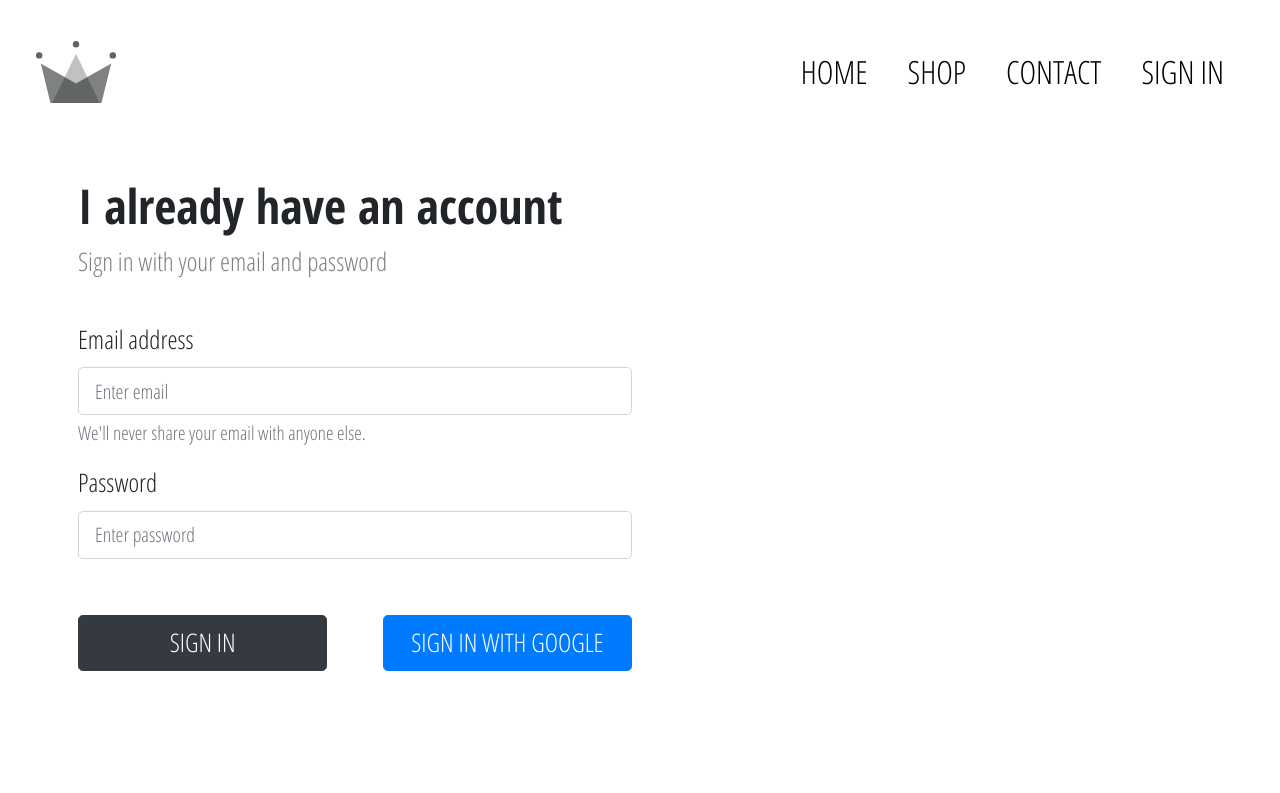
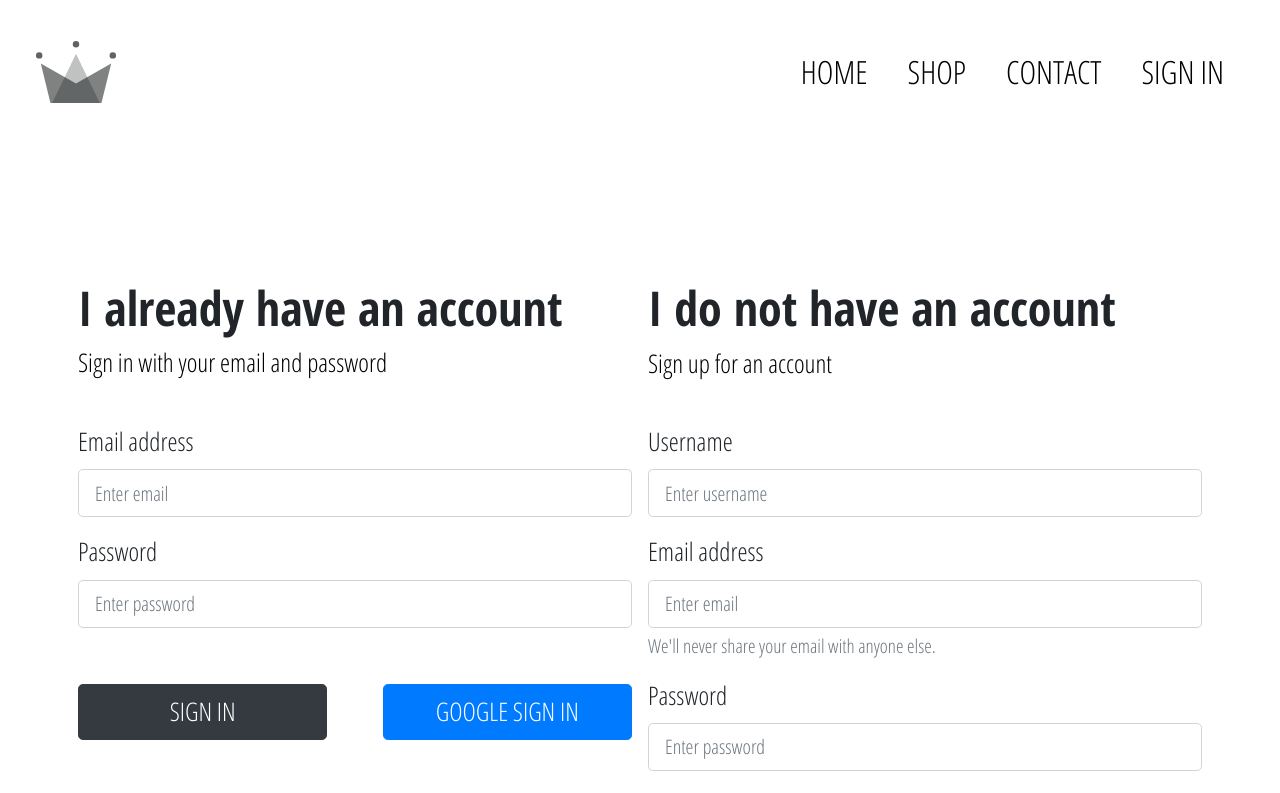
Before and after one commit to cosmin-enache/crwn-clothing, a React (Create React App) app: page /user-auth in a window 1280 px wide. Shown: the top 793 px of the page. Built offline with nearby package versions, Linux system fonts and the light colour scheme.

Commit message:
Auth page re-format

```diff
--- a/src/App.css
+++ b/src/App.css
@@ -48,6 +48,13 @@ h1 {
     color: grey; }
 #authPage .text-muted {
   font-size: 1.2em !important; }
+#authPage .sign-up-container {
+  position: relative;
+  top: 127px; }
+#authPage .styled-button {
+  display: block;
+  position: relative;
+  width: 100%; }
 
 #sign-in-form .field-label {
   font-size: 1.6em !important; }
@@ -128,6 +135,13 @@ h1 {
         font-weight: 400; }
 
 @media (min-width: 576px) {
+  #authPage .styled-button {
+    display: inline-block;
+    position: relative;
+    width: 45%; }
+    #authPage .styled-button.google {
+      float: right; }
+
   #shopPage .collection-preview .preview-title {
     font-size: 3em !important; }
   #shopPage .collection-item {
--- a/src/App.scss
+++ b/src/App.scss
@@ -80,6 +80,15 @@ h1 {
   }
   .text-muted {
     font-size: $span-sm-fs;
+  }
+  .sign-up-container {
+      position: relative;
+      top: 127px;
+  }
+  .styled-button {
+      display: block;
+      position: relative;
+      width: 100%;
   }
 }
 
@@ -195,6 +204,16 @@ h1 {
 @media (min-width: 576px) {
   $span-fs: 2em !important;
   $h1-xtra-fs: 3em !important;
+  #authPage {
+    .styled-button {
+        display: inline-block;
+        position: relative;
+        width: 45%;
+        &.google {
+            float: right;
+        }
+    }
+  }
   #shopPage {
     .collection-preview {
       .preview-title {
--- a/src/components/auth-container/auth-container.component.jsx
+++ b/src/components/auth-container/auth-container.component.jsx
@@ -1,14 +1,18 @@
 import React from "react";
 import { Container, Row, Col } from "react-bootstrap";
 import SignIn from "../sign-in/sign-in.component.jsx";
+import SignUp from "../sign-up/sign-up.component.jsx";
 
 const AuthContainer = () => (
     <Container>
-      <Row>
-        <Col className="align-self-center" md={6}>
-          <SignIn />
-        </Col>
-      </Row>
+        <Row>
+            <Col className="align-self-center" xs={12} lg={6}>
+                <SignIn />
+            </Col>
+            <Col className="align-self-center" xs={12} lg={6}>
+                <SignUp />
+            </Col>
+        </Row>
     </Container>
 );
 
--- a/src/components/sign-in/sign-in.component.jsx
+++ b/src/components/sign-in/sign-in.component.jsx
@@ -29,8 +29,9 @@ class SignIn extends React.Component {
     render() {
         return (
             <React.Fragment>
+                <div className="sign-in-container">
                     <h2 className="font-weight-bold">I already have an account</h2>
-        <span>Sign in with your email and password</span>
+                    <span style={{color: "black"}}>Sign in with your email and password</span>
                     <Form id="sign-in-form" onSubmit={this.handleSubmit}>
                         <Form.Group controlId="email-field">
                             <Form.Label className="field-label">Email address</Form.Label>
@@ -44,9 +45,6 @@ class SignIn extends React.Component {
                                 onChange={this.handleChange}
                                 required
                                 />
-              <Form.Text className="text-muted">
-                We'll never share your email with anyone else.
-              </Form.Text>
                         </Form.Group>
                         <Form.Group controlId="password-field">
                             <Form.Label className="field-label">Password</Form.Label>
@@ -55,8 +53,8 @@ class SignIn extends React.Component {
                                 className="form-input"
                                 name="password"
                                 type="password"
+                                value={this.state.password}
                                 placeholder="Enter password"
-                value={this.state.password}
                                 onChange={this.handleChange}
                                 required
                                 />
@@ -64,10 +62,11 @@ class SignIn extends React.Component {
                         <Button className="styled-button" size="lg" variant="dark" type="submit">
                             SIGN IN
                         </Button>
-            <Button style={{float: "right"}} className="styled-button" variant="primary" size="lg" type="submit">
-              SIGN IN WITH GOOGLE
+                        <Button className="styled-button google" variant="primary" size="lg" type="submit">
+                            GOOGLE SIGN IN
                         </Button>
                     </Form>
+                </div>
             </React.Fragment>
         );
     }
--- /dev/null
+++ b/src/components/sign-up/sign-up.component.jsx
@@ -0,0 +1,104 @@
+import React from "react";
+import { Form, Button } from "react-bootstrap";
+
+class SignUp extends React.Component {
+    constructor() {
+        super();
+
+        this.state = {
+            username: '',
+            email: '',
+            password: '',
+            confirmPassword: ''
+        };
+
+        this.emptyState = this.state.slice;
+    }
+
+    handleSubmit = event => {
+        event.preventDefault();
+
+        const emptyState = this.emptyState;
+
+        this.setState({ emptyState });
+    }
+
+    handleChange = event => {
+        const { name, value } = event.target;
+
+        this.setState({ [name]: value });
+    }
+
+    render() {
+        return (
+            <React.Fragment>
+                <div className="sign-up-container">
+                    <h2 className="font-weight-bold">I do not have an account</h2>
+                    <span style={{color: "black"}}>Sign up for an account</span>
+                    <Form id="sign-in-form" onSubmit={this.handleSubmit}>
+                        <Form.Group controlId="username-field">
+                            <Form.Label className="field-label">Username</Form.Label>
+                            <Form.Control
+                                size="lg"
+                                className="form-input"
+                                name="username"
+                                type="text"
+                                placeholder="Enter username"
+                                value={this.state.username}
+                                onChange={this.handleChange}
+                                required
+                                />
+                        </Form.Group>
+                        <Form.Group controlId="email-field">
+                            <Form.Label className="field-label">Email address</Form.Label>
+                            <Form.Control
+                                size="lg"
+                                className="form-input"
+                                name="email"
+                                type="email"
+                                placeholder="Enter email"
+                                value={this.state.email}
+                                onChange={this.handleChange}
+                                required
+                                />
+                            <Form.Text className="text-muted">
+                                We'll never share your email with anyone else.
+                            </Form.Text>
+                        </Form.Group>
+                        <Form.Group controlId="password-field">
+                            <Form.Label className="field-label">Password</Form.Label>
+                            <Form.Control
+                                size="lg"
+                                className="form-input"
+                                name="password"
+                                type="password"
+                                value={this.state.password}
+                                placeholder="Enter password"
+                                onChange={this.handleChange}
+                                required
+                                />
+                        </Form.Group>
+                        <Form.Group controlId="confirm-password-field">
+                            <Form.Label className="field-label">Confirm Password</Form.Label>
+                            <Form.Control
+                                size="lg"
+                                className="form-input"
+                                name="confirmPassword"
+                                type="password"
+                                value={this.state.confirmPassword}
+                                placeholder="Confirm Password"
+                                onChange={this.handleChange}
+                                required
+                                />
+                        </Form.Group>
+                        <Button className="styled-button" size="lg" variant="dark" type="submit">
+                            SIGN UP
+                        </Button>
+                    </Form>
+                </div>
+            </React.Fragment>
+        );
+    }
+}
+
+export default SignUp;
```
Also changed, not shown: 2 other files (tests, documents, lock files or other folders). Lines whose indentation alone changed are shown as unchanged.
